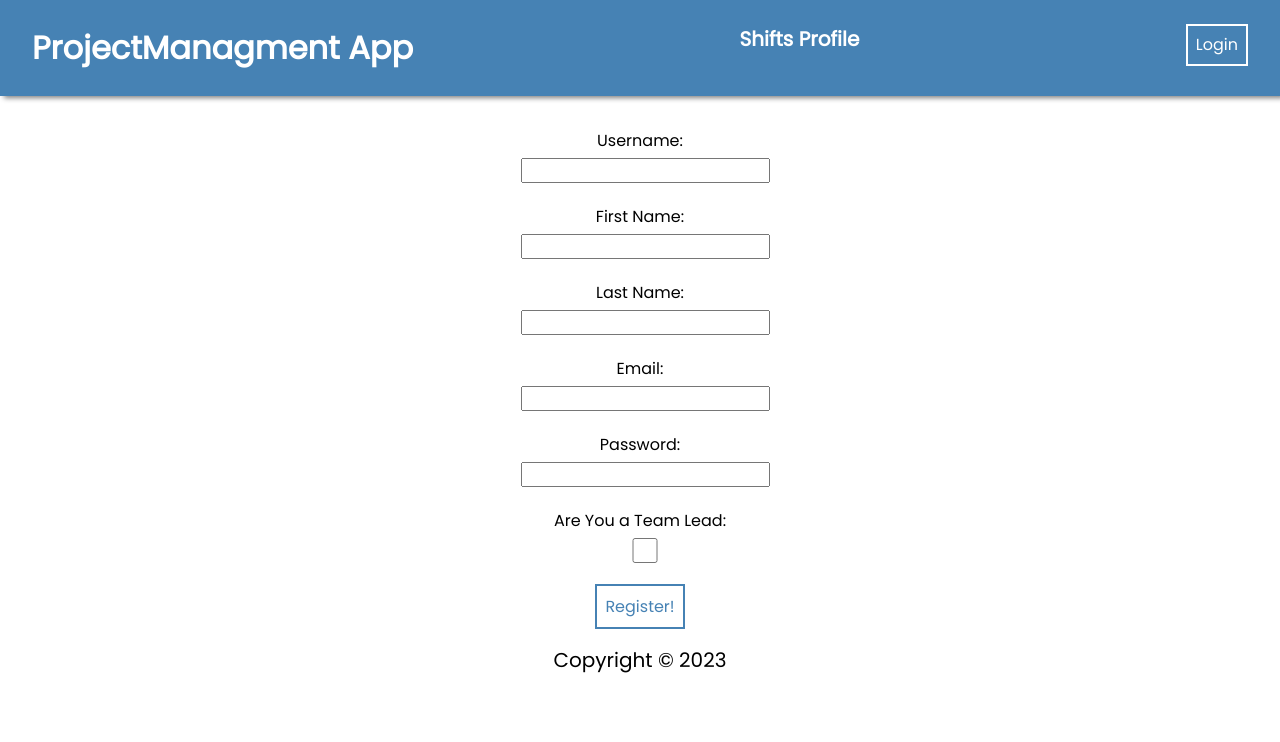
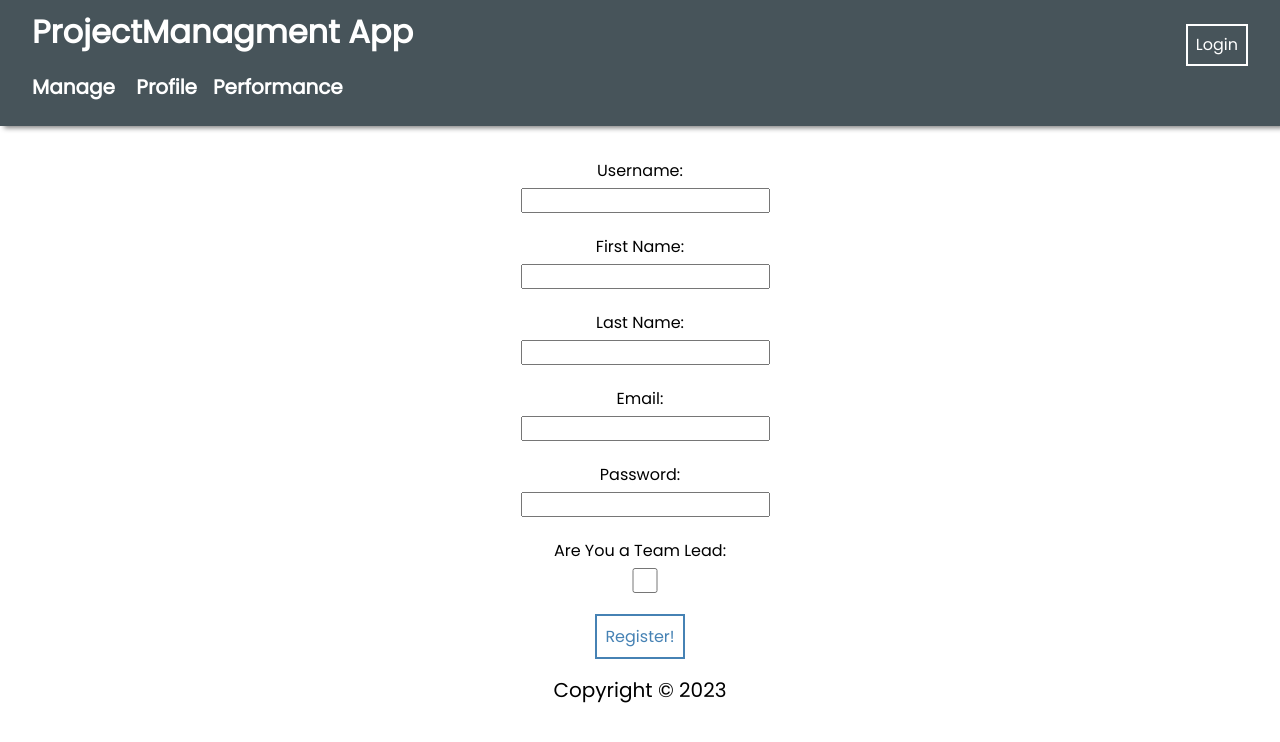
Before and after one commit to mrjagerr/CapstoneFrontEnd, a React (Create React App) app: page /register in a window 1280 px wide. Shown: the top 742 px of the page. Built offline with nearby package versions, Linux system fonts and the light colour scheme.

Commit message:
Update of CSS and Navbar build

```diff
--- a/src/components/NavBar/NavBar.css
+++ b/src/components/NavBar/NavBar.css
@@ -9,7 +9,7 @@ li {
 }
 
 .navBar {
-  background: steelblue;
+  background: rgb(71, 84, 90);
   box-shadow: 4px 2px 5px gray;
   color: white;
   margin-bottom: 2rem;
@@ -32,4 +32,15 @@ li {
 .brand {
   cursor: pointer;
   font-size: 2rem;
+  position: relative;
+  bottom: 1rem;
 }
+.navLinks{
+
+  margin-right: 1rem;
+
+
+
+
+
+}
--- a/src/components/NavBar/NavBar.jsx
+++ b/src/components/NavBar/NavBar.jsx
@@ -15,16 +15,8 @@ const Navbar = () => {
           <Link to="/" style={{ textDecoration: "none", color: "white" }}>
             <b>ProjectManagment App</b>
           </Link>
+        </li>
 
-        </li>
-        <li>
-        <Link to="/AdminEditPage" style={{ textDecoration: "none", color: "white" }}>
-            <b> Shifts </b>
-          </Link>
-          <Link to="/AssignmentViewPage" style={{ textDecoration: "none", color: "white" }}>
-            <b>Profile</b>
-          </Link>
-        </li>
         <li>
           {user ? (
             <button onClick={logoutUser}>Logout</button>
@@ -33,7 +25,31 @@ const Navbar = () => {
           )}
         </li>
       </ul>
+      <ul>
+        <li>
+          <Link
+            className="navLinks"
+            to="/AdminEditPage"
+            style={{ textDecoration: "none", color: "white" }}
+          >
+            <b> Manage </b>
+          </Link>
 
+          <Link
+            to="/AssignmentViewPage"
+            className="navLinks"
+            style={{ textDecoration: "none", color: "white" }}
+          >
+            <b>Profile</b>
+          </Link>
+          <Link
+            to="/TmPerformanceViewPage"
+            style={{ textDecoration: "none", color: "white" }}
+          >
+            <b>Performance</b>
+          </Link>
+        </li>
+      </ul>
     </div>
   );
 };
--- /dev/null
+++ b/src/components/PostProject/PostProject.jsx
@@ -0,0 +1,96 @@
+import React, { useEffect, useState } from "react";
+import axios from "axios";
+import useAuth from "../../hooks/useAuth";
+
+const PostShift = () => {
+  const [projectName, setProjectName] = useState("");
+  const [projectDate, setProjectDate] = useState("");
+  const [workloadAllocation, setWorkloadAllocation] = useState(Number);
+  const [totalWorkloadRequired, setTotalWorkloadRequired] = useState(Number);
+  const [workloadCompleted, setWorkloadCompleted] = useState(Number);
+  const [user, token] = useAuth();
+
+  useEffect(() => {}, [token]);
+
+  async function addProject() {
+    axios.post(
+      "https://localhost:5001/api/projects",
+      {
+        projectName: projectName,
+        workLoadAllocation: workloadAllocation,
+        totalWorkloadRequired: totalWorkloadRequired,
+        projectDate: projectDate,
+        workloadCompleted: workloadCompleted,
+        ownerId: user.id,
+      },
+      {
+        headers: {
+          Authorization: "Bearer " + token,
+        },
+      }
+    );
+  }
+  function handleSubmit(event) {
+    event.preventDefault();
+    if (event.status === 403) {
+      alert("succesfull");
+    }
+    let newProject = {};
+    {
+      console.log(newProject);
+    }
+    addProject(newProject);
+  }
+
+  return (
+    <div>
+      <form onSubmit={handleSubmit}>
+        <label> Project Name :</label>
+        <input
+          Droppable="true"
+          type="text"
+          value={projectName}
+          onChange={(event) => setProjectName(event.target.value)}
+          id="projectName"
+        />
+        <label> Project Date :</label>
+        <input
+          Droppable="true"
+          type="date"
+          value={projectDate}
+          onChange={(event) => setProjectDate(event.target.value)}
+          id="projectName"
+        />
+        <label> WorkLoad Allocation :</label>
+        <input
+          Droppable="true"
+          type="number"
+          value={workloadAllocation}
+          onChange={(event) => setWorkloadAllocation(event.target.value)}
+          id="workloadallocation"
+        />
+        <label> Total Workload Required :</label>
+        <input
+          Droppable="true"
+          type="text"
+          value={totalWorkloadRequired}
+          onChange={(event) => setTotalWorkloadRequired(event.target.value)}
+          id="projectName"
+        />
+        <label> Workload Completed :</label>
+        <input
+          Droppable="true"
+          type="text"
+          value={workloadCompleted}
+          onChange={(event) => setProjectName(event.target.value)}
+          id="projectName"
+        />
+        <button type="submit" className="buttonDetails">
+          Post Project
+        </button>
+      </form>
+    </div>
+  );
+};
+
+export default PostShift;
--- a/src/components/PostShift/PostShift.jsx
+++ b/src/components/PostShift/PostShift.jsx
@@ -1,13 +1,12 @@
 import React, { useEffect, useState } from "react";
 import axios from "axios";
 import useAuth from "../../hooks/useAuth";
-import DragAnddDropTmShiftCard from "../TeamMemberTaskList/TeamMemberTaskList";
 
 const PostShift = (props) => {
   const [teamMemberFirstName, setTeamMemberFirstName] = useState("");
   const [shiftDuration, setShiftDuration] = useState(Number);
   const [departmentName, setDepartmentName] = useState("");
-  const [shiftDate, setShiftDate] = useState(Date);
+  const [shiftDate, setShiftDate] = useState("");
   const [workloadValue, setWorkLoadValue] = useState(Number);
   const [priorityFill, setPriorityFill] = useState(Number);
   const [outOfStocks, setOutOfStocks] = useState(Number);
@@ -40,7 +39,6 @@ const PostShift = (props) => {
         },
       }
     );
-
   }
   const fetchProjects = async () => {
     try {
--- a/src/components/TeamMemberTaskList/TeamMemberTaskList.jsx
+++ b/src/components/TeamMemberTaskList/TeamMemberTaskList.jsx
@@ -6,13 +6,10 @@ import { DragDropContext, Droppable, Draggable } from "react-beautiful-dnd";
 import "./TeamMemberTaskList.css";
 import PostToList from "../PostToList/PostToList";
 
-
-
 const TeamMemberTaskList = () => {
   const [user, token] = useAuth();
-const [completedTask,setCompletedTasks] = useState();
- const [tasks,setTasks] = useState();
-
+  const [completedTask, setCompletedTasks] = useState();
+  const [tasks, setTasks] = useState();
 
   useEffect(() => {
     fetchTasks();
@@ -26,21 +23,17 @@ const [completedTask,setCompletedTasks] = useState();
         },
       });
 
-
-      setTasks(response.data)
-      setCompletedTasks(tasks)
-
+      setTasks(response.data);
+      setCompletedTasks(tasks);
     } catch (error) {
       //   console.log(error.response.data);
     }
   };
-  async function completeTask(id){
+  async function completeTask(id) {
     try {
-      await axios.delete(`https://localhost:5001/api/Tasks/${id}`)
+      await axios.delete(`https://localhost:5001/api/Tasks/${id}`);
 
       fetchTasks();
-
-
     } catch (error) {
       //   console.log(error.response.data);
     }
@@ -49,38 +42,37 @@ try {
   const handleDragDrop = (results) => {
     console.log("hello there", results);
 
-
-  const {source,destination,type} =results;
+    const { source, destination, type } = results;
     if (!destination) return;
-  if (source.droppableId === destination.droppableId && source.index === destination.index)
+    if (
+      source.droppableId === destination.droppableId &&
+      source.index === destination.index
+    )
       return;
-if(type === 'group'){
+    if (type === "group") {
       const reorderedTasks = [...tasks];
- console.log(reorderedTasks)
+      console.log(reorderedTasks);
       const sourceIndex = source.index;
- const destinationIndex = destination.index
- const [removeTasks] = reorderedTasks.splice(sourceIndex,1);
- reorderedTasks.splice(destinationIndex,0, removeTasks)
- return setTasks(reorderedTasks)
-
-
+      const destinationIndex = destination.index;
+      const [removeTasks] = reorderedTasks.splice(sourceIndex, 1);
+      reorderedTasks.splice(destinationIndex, 0, removeTasks);
+      return setTasks(reorderedTasks);
     }
-
   };
 
   return (
     <div className="List">
       <div className="progress"></div>
-      <PostToList onSubmit ={ fetchTasks}/>
-      <button onClick={fetchTasks} >  Get Current Tasks </button>
+      <PostToList onClick={fetchTasks} />
+      <button onClick={fetchTasks}> Get Current Tasks </button>
       <div className="postBox">
         <div className="Container">
-      <div className="cardTitle" >
+          <div className="cardTitle">
             <DragDropContext onDragEnd={handleDragDrop}>
               <Droppable droppableId="Tasks" type="group">
                 {(provided) => (
-            <div  {...provided.droppableProps} ref={provided.innerRef}>
-              {tasks&&
+                  <div {...provided.droppableProps} ref={provided.innerRef}>
+                    {tasks &&
                       tasks.map((tasks, index) => (
                         <Draggable
                           draggableId={tasks.goalAssignedTo}
@@ -88,17 +80,26 @@ if(type === 'group'){
                           index={index}
                         >
                           {(provided) => (
-                      <div >
+                            <div>
                               <div key={tasks.id} value={tasks}>
-                          <div className="editCard"
+                                <div
+                                  className="editCard"
                                   {...provided.dragHandleProps}
                                   {...provided.draggableProps}
                                   ref={provided.innerRef}
                                 >
                                   {" "}
-                            <p> {tasks.goal} {tasks.goalAssignedTo} {tasks.id} </p>
-                            <button onClick ={()=>completeTask(tasks.id)}> Complete </button>
-
+                                  <p>
+                                    {" "}
+                                    {tasks.goal} {tasks.goalAssignedTo}{" "}
+                                    {tasks.id}{" "}
+                                  </p>
+                                  <button
+                                    onClick={() => completeTask(tasks.id)}
+                                  >
+                                    {" "}
+                                    Complete{" "}
+                                  </button>
                                 </div>
                               </div>
                             </div>
@@ -112,12 +113,8 @@ if(type === 'group'){
             </DragDropContext>
           </div>
         </div>
-     <div className="Container">
-
-
+        <div className="Container"></div>
       </div>
-      </div>
-
     </div>
   );
 };
--- a/src/pages/AdminEditPage/AdminEditPage.js
+++ b/src/pages/AdminEditPage/AdminEditPage.js
@@ -4,8 +4,8 @@ import useAuth from "../../hooks/useAuth";
 import axios from "axios";
 
 import PostShift from "../../components/PostShift/PostShift";
+import PostProject from "../../components/PostProject/PostProject";
 
-import DragAnddDropTmShiftCard from "../../components/TeamMemberTaskList/TeamMemberTaskList";
 import "./AdminEditPage.css";
 
 const AdminEditPage = () => {
@@ -15,7 +15,9 @@ const AdminEditPage = () => {
   const [currentDaysProject, setCurrentDaysproject] = useState([]);
   const [todaysShifts, setTodaysShifts] = useState([]);
   const [dateSearch, setDateSearch] = useState();
-  const [valueEnd, setValueEnd] = useState(currentDaysProject.workloadCompleted);
+  const [valueEnd, setValueEnd] = useState(
+    currentDaysProject.workloadCompleted
+  );
   useEffect(() => {
     fetchTeamMember();
     fetchCurrentWorkDay();
@@ -82,6 +84,9 @@ const AdminEditPage = () => {
         <div>
           {" "}
           <PostShift />
+        </div>
+        <div>
+          <PostProject />
         </div>
 
         <form onSubmit={handleSubmit}>
```
Also changed, not shown: src/components/PostToList/PostToList.jsx (+1 -6 lines), src/components/SearchShiftByDate/SearchShiftByDate.jsx (+5 -13 lines), src/context/AuthContext.js (+4 -6 lines). Lines whose indentation alone changed are shown as unchanged.
